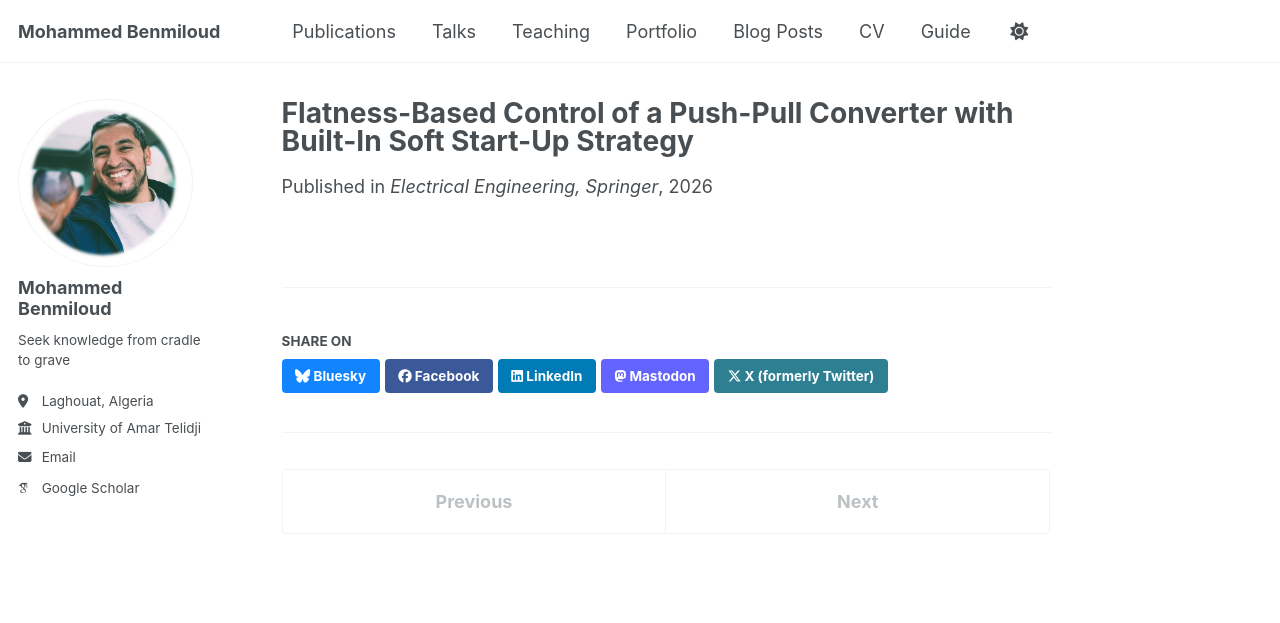
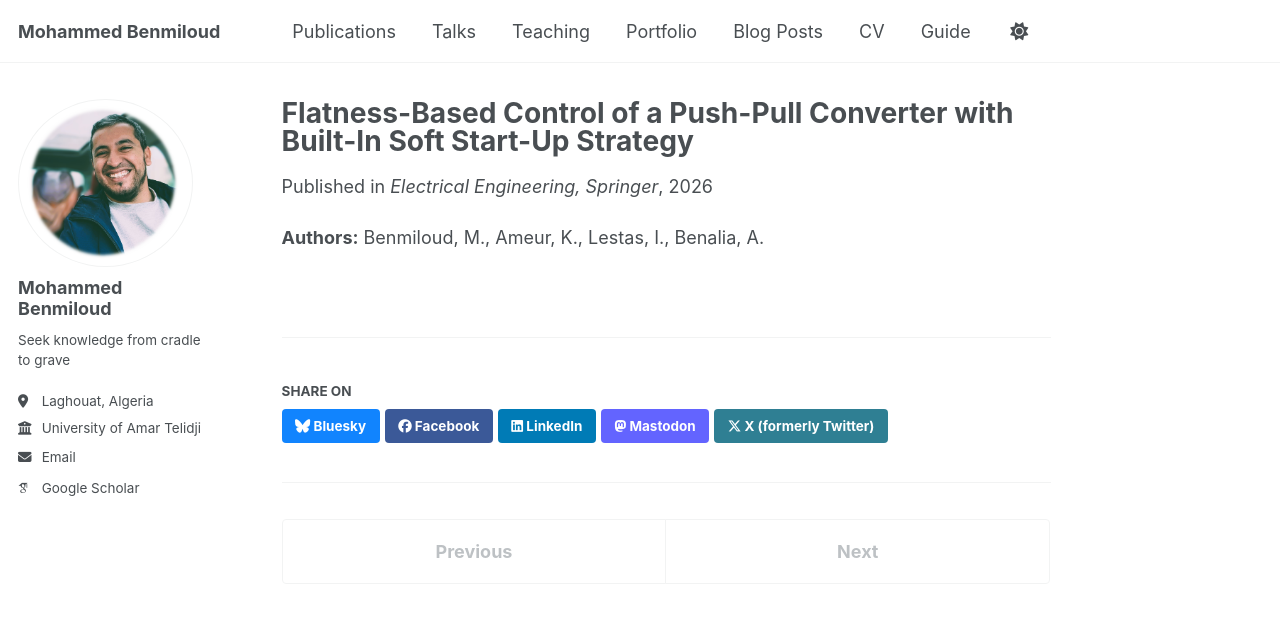
Before and after one commit to medbenmiloud/medbenmiloud.github.io, a Jekyll site: the page built from _publications/2026-01-01-flatness-based-push-pull.md, in a window 1280 px wide. Shown: the top 623 px of the page. Built offline with Jekyll 4.4.1, drawn with Linux system fonts in a browser that asks for light colours; some web fonts are replaced; a script bundle is joined from its source files by our own code; library files that are not in the unit come from our copies.

Commit message:
Update 2026-01-01-flatness-based-push-pull.md

```diff
--- a/_publications/2026-01-01-flatness-based-push-pull.md
+++ b/_publications/2026-01-01-flatness-based-push-pull.md
@@ -10,3 +10,4 @@ paperurl: 'https://link.springer.com/article/10.1007/s00202-026-03516-1'
 header:
   teaser: "InrushCurrent.webp"
 ---
+**Authors:** Benmiloud, M., Ameur, K., Lestas, I., Benalia, A.
```
